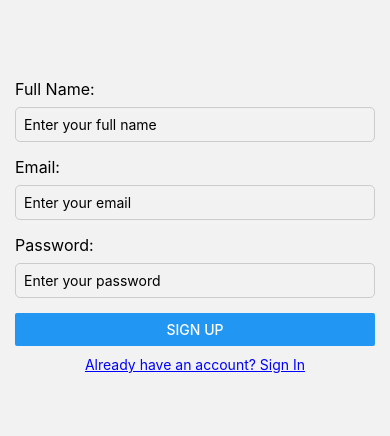
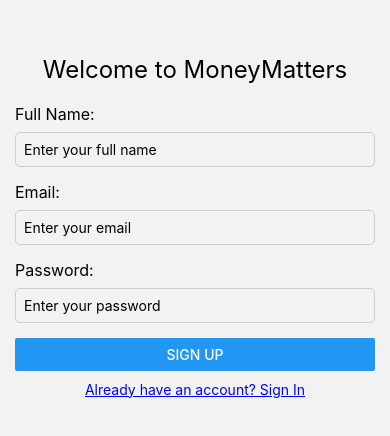
Before and after one commit to ECSE428-Money-Matters/Finance-App, a React Native app in the folder MoneyMatters/Frontend/: screen /SignUp in a window 390 px wide. Shown: the part 196-632 px from the top of the page. Built offline with nearby package versions, Linux system fonts and the light colour scheme.

Commit message:
Added Title

```diff
--- a/MoneyMatters/Frontend/package.json
+++ b/MoneyMatters/Frontend/package.json
@@ -9,7 +9,9 @@
     "web": "expo start --web"
   },
   "dependencies": {
-    "expo": "~49.0.13",
+    "@react-navigation/native": "^6.1.8",
+    "@react-navigation/stack": "^6.3.18",
+    "expo": "^49.0.0",
     "expo-status-bar": "~1.6.0",
     "react": "18.2.0",
     "react-native": "0.72.5"
--- a/MoneyMatters/Frontend/pages/SignUpPage.js
+++ b/MoneyMatters/Frontend/pages/SignUpPage.js
@@ -18,7 +18,11 @@
   };
 
   return (
+
+
+
     <View style={styles.container}>
+      <Text style={styles.title}>Welcome to MoneyMatters</Text>
       <Text style={styles.label}>Full Name:</Text>
       <TextInput
         style={styles.input}
@@ -61,6 +65,11 @@
     justifyContent: 'center',
     paddingHorizontal: 15,
   },
+  title: {
+    fontSize: 24, // Adjust the font size as needed
+    textAlign: 'center',
+    marginBottom: 20, // Adjust the margin as needed
+  },
   label: {
     fontSize: 16,
     marginBottom: 8,
```
Also changed, not shown: 2 other files (tests, documents, lock files or other folders).
